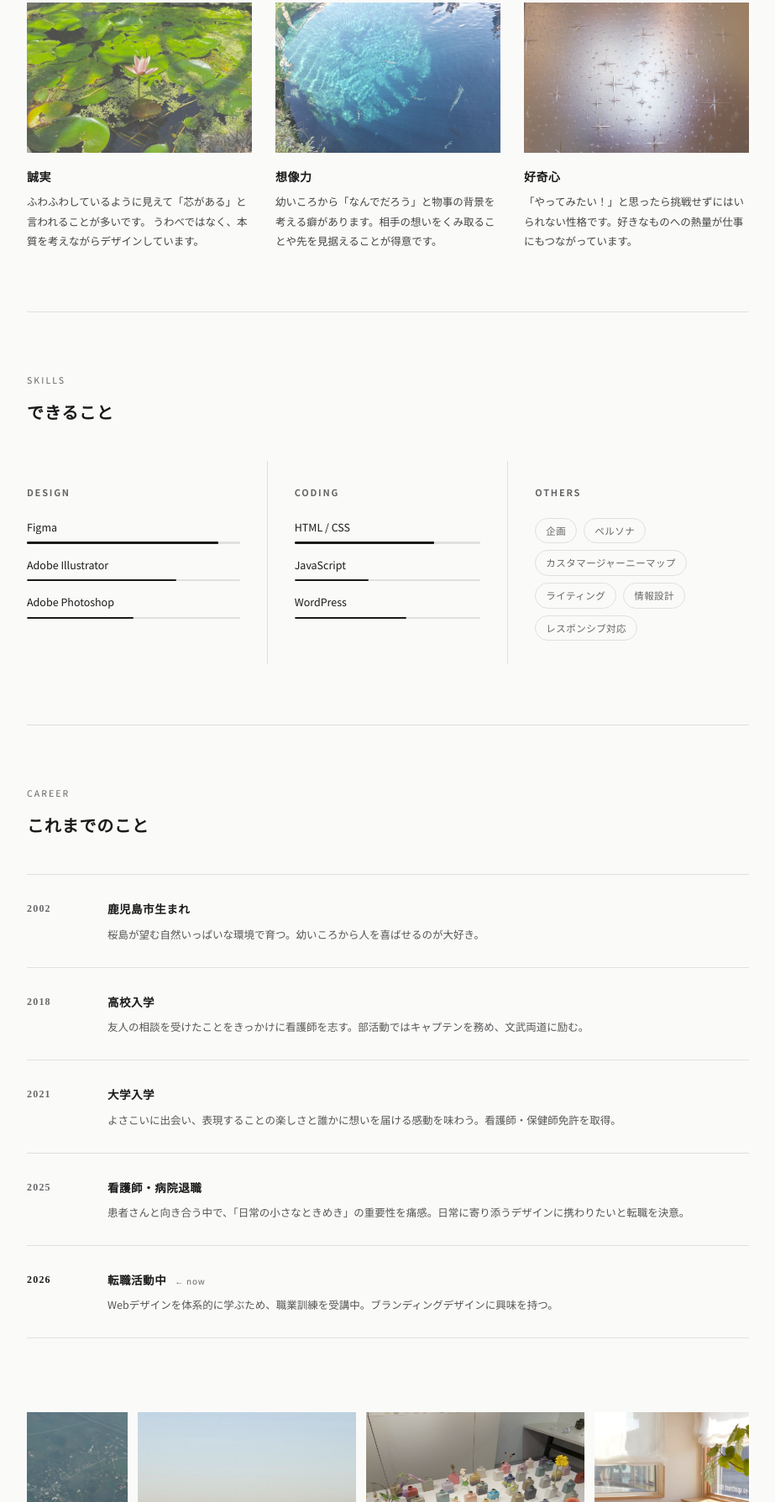
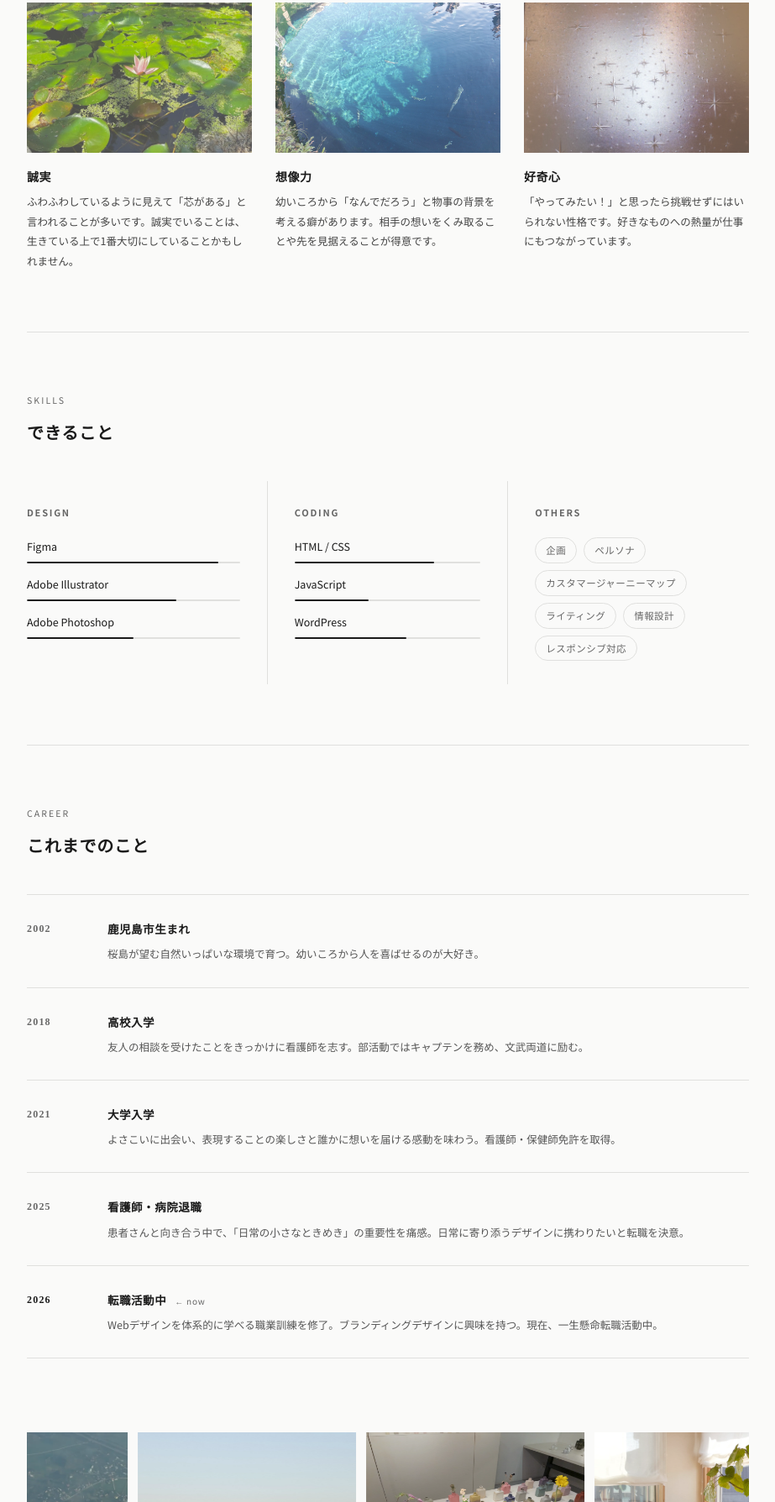
Before and after one commit to lvq0r215/my-portfolio, a plain HTML site: page about.html in a window 1280 px wide. Shown: the part 1219-3008 px from the top of the page at 84% size, without its empty margins (178-1101 px from the left). Drawn offline with Linux system fonts and the light colour scheme; animation ran at ten frames a second.

Commit message:
first comit

```diff
--- a/about.html
+++ b/about.html
@@ -97,8 +97,7 @@
             <div class="value-card-body">
               <div class="value-title">誠実</div>
               <p class="value-text">
-                ふわふわしているように見えて「芯がある」と言われることが多いです。
-                うわべではなく、本質を考えながらデザインしています。
+                ふわふわしているように見えて「芯がある」と言われることが多いです。誠実でいることは、生きている上で1番大切にしていることかもしれません。
               </p>
             </div>
           </div>
@@ -232,7 +231,7 @@
             <div class="timeline-body">
               <div class="timeline-title">転職活動中</div>
               <p class="timeline-text">
-                Webデザインを体系的に学ぶため、職業訓練を受講中。ブランディングデザインに興味を持つ。
+                Webデザインを体系的に学べる職業訓練を修了。ブランディングデザインに興味を持つ。現在、一生懸命転職活動中。
               </p>
             </div>
           </div>
```
Also changed, not shown: index.html (+1 -1 lines).
